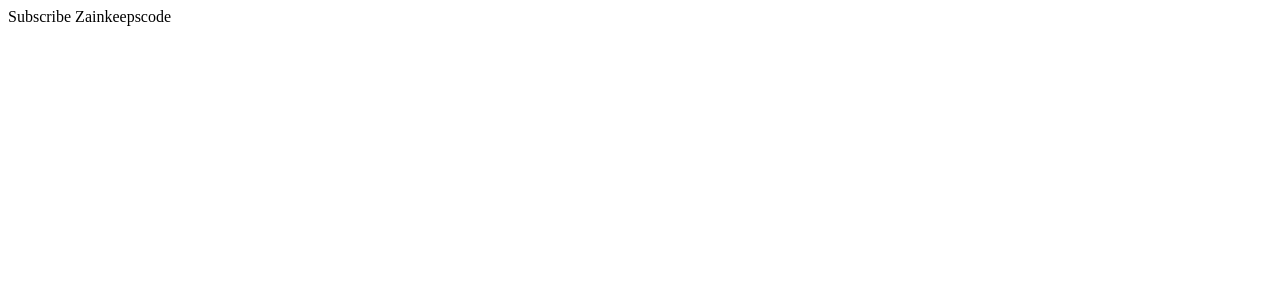
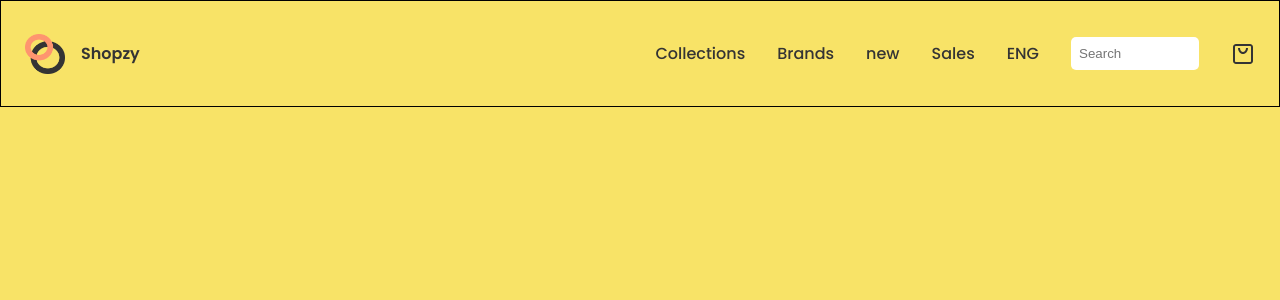
Before and after one commit to kirtiraj22/shopzy, a React (Create React App) app: page / in a window 1280 px wide. Shown: the top 300 px of the page. Built offline with nearby package versions, Linux system fonts and the light colour scheme.

Commit message:
added Header

```diff
--- a/src/App.js
+++ b/src/App.js
@@ -1,9 +1,10 @@
 import "./App.css";
+import Header from "./components/header/Header";
 
 function App() {
   return (
     <div className="App">
-      <span>Subscribe Zainkeepscode</span>
+      <Header />
     </div>
   );
 }
--- /dev/null
+++ b/src/components/header/Header.jsx
@@ -0,0 +1,29 @@
+import React from 'react';
+import css from './Header.module.css';
+import Logo from '../../assets/logo.png';
+import { CgShoppingBag } from 'react-icons/cg';
+const Header = () => {
+  return (
+    <div className={css.container}>
+      <div className={css.logo}>
+        <img src={Logo} alt='logo' />
+        <span>Shopzy</span>
+      </div>
+      <div className={css.right}>
+        <div className={css.menu}>
+          <ul className={css.menu}>
+            <li>Collections</li>
+            <li>Brands</li>
+            <li>new</li>
+            <li>Sales</li>
+            <li>ENG</li>
+          </ul>
+        </div>
+        <input type='text' placeholder='Search' className={css.search} />
+        <CgShoppingBag className={css.cart} />
+      </div>
+    </div>
+  );
+};
+
+export default Header;
--- /dev/null
+++ b/src/components/header/Header.module.css
@@ -0,0 +1,55 @@
+.container{
+    border: 1px solid black;
+    padding: 1.5rem;
+    display: flex;
+}
+
+.logo{
+    display: flex;
+    align-items: center;
+    flex:1;
+    gap: 1rem;
+}
+
+.logo>img{
+    width: 2.5rem;
+    height: 2.5rem;
+}
+
+.logo>span{
+    font-weight: 600;
+}
+
+.right{
+    display: flex;
+    gap: 2rem;
+    align-items: center;
+    justify-content: center;
+}
+
+.menu{
+    display: flex;
+    gap: 2rem;
+    font-weight: 500;
+    list-style: none;
+}
+
+.menu>li:hover{
+    color: #fe956f;
+    cursor: pointer;
+}
+
+.search{
+    width: 7rem;
+    outline: none;
+    border: none;
+    padding: 0.5rem;
+    height: 30%;
+    border-radius: 5px;
+}
+
+.cart{
+    width: 1.5rem;
+    height: 1.5rem;
+    cursor: pointer;
+}
--- a/src/index.css
+++ b/src/index.css
@@ -0,0 +1,10 @@
+@import url('https://fonts.googleapis.com/css2?family=Poppins:wght@400;500;600;700&display=swap');
+
+body{
+    margin: 0;
+    font-family: 'Poppins', sans-serif;
+    background: var(--bg);
+    transition: all 3ms ease;
+    color: var(--black);
+    scroll-behavior: smooth;
+}
```
Also changed, not shown: 1 other file (tests, documents, lock files or other folders).
